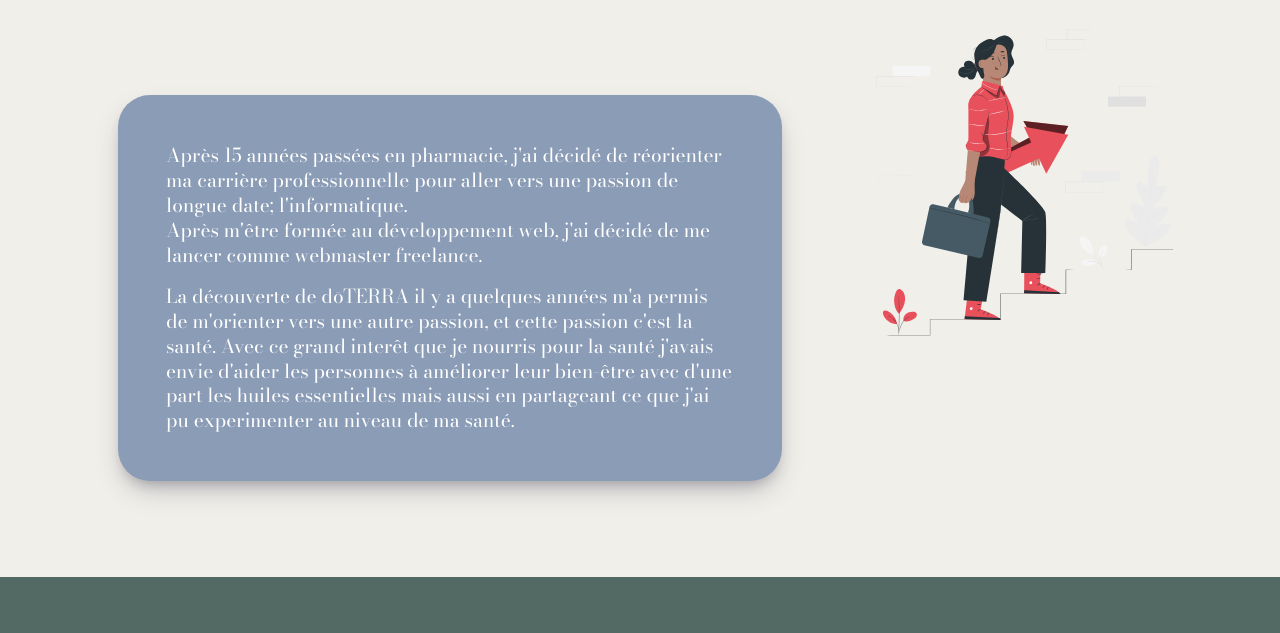
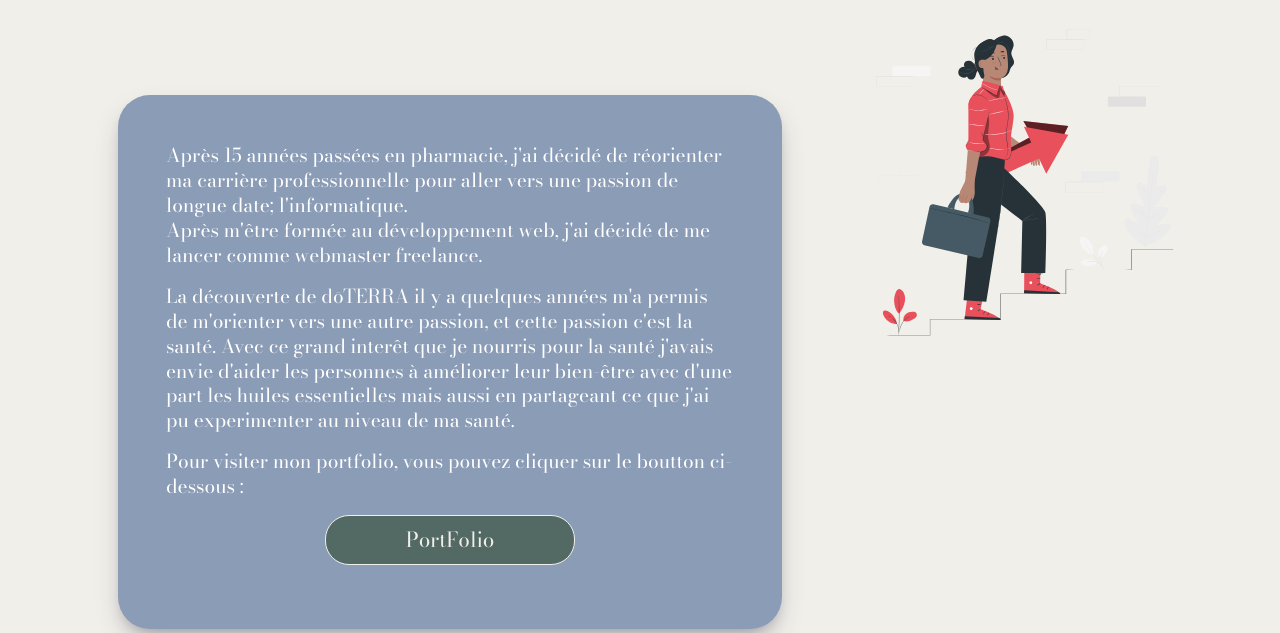
Before and after one commit to Baboo81/KenkoV3, a PHP site: page /quiSuis-je in a window 1280 px wide. Shown: the part 1969-2602 px from the top of the page. Run offline with PHP 8.4, Linux system fonts and the light colour scheme; some libraries are stand-ins or nearby versions; grey boxes are pictures that could not be loaded.

Commit message:
ReikiTheme

```diff
--- a/app/views/quiSuis-je.php
+++ b/app/views/quiSuis-je.php
@@ -66,7 +66,13 @@
                         <article class="col-md-8 my-5 p-5">
                             <div class="box rounded-5 p-5">
                                 <p class="fontWhite mb-3">Après 15 années passées en pharmacie, j'ai décidé de réorienter ma carrière professionnelle pour aller vers une passion de longue date; l'informatique.<br />Après m'être formée au développement web, j'ai décidé de me lancer comme webmaster freelance.</p>
-                                <p class="fontWhite">La découverte de dōTERRA il y a quelques années m'a permis de m'orienter vers une autre passion, et cette passion c'est la santé. Avec ce grand interêt que je nourris pour la santé j'avais envie d'aider les personnes à améliorer leur bien-être avec d'une part les huiles essentielles mais aussi en partageant ce que j'ai pu experimenter au niveau de ma santé.</p>
+                                <p class="fontWhite mb-3">La découverte de dōTERRA il y a quelques années m'a permis de m'orienter vers une autre passion, et cette passion c'est la santé. Avec ce grand interêt que je nourris pour la santé j'avais envie d'aider les personnes à améliorer leur bien-être avec d'une part les huiles essentielles mais aussi en partageant ce que j'ai pu experimenter au niveau de ma santé.</p>
+                                <p class="fontWhite">Pour visiter mon portfolio, vous pouvez cliquer sur le boutton ci-dessous :</p>
+                                <div class="text-center my-3">
+                                    <a href="/">
+                                        <button class="button">PortFolio</button>
+                                    </a>
+                                </div>
                             </div>
                         </article>
                         <div class="col-md-4">
```
